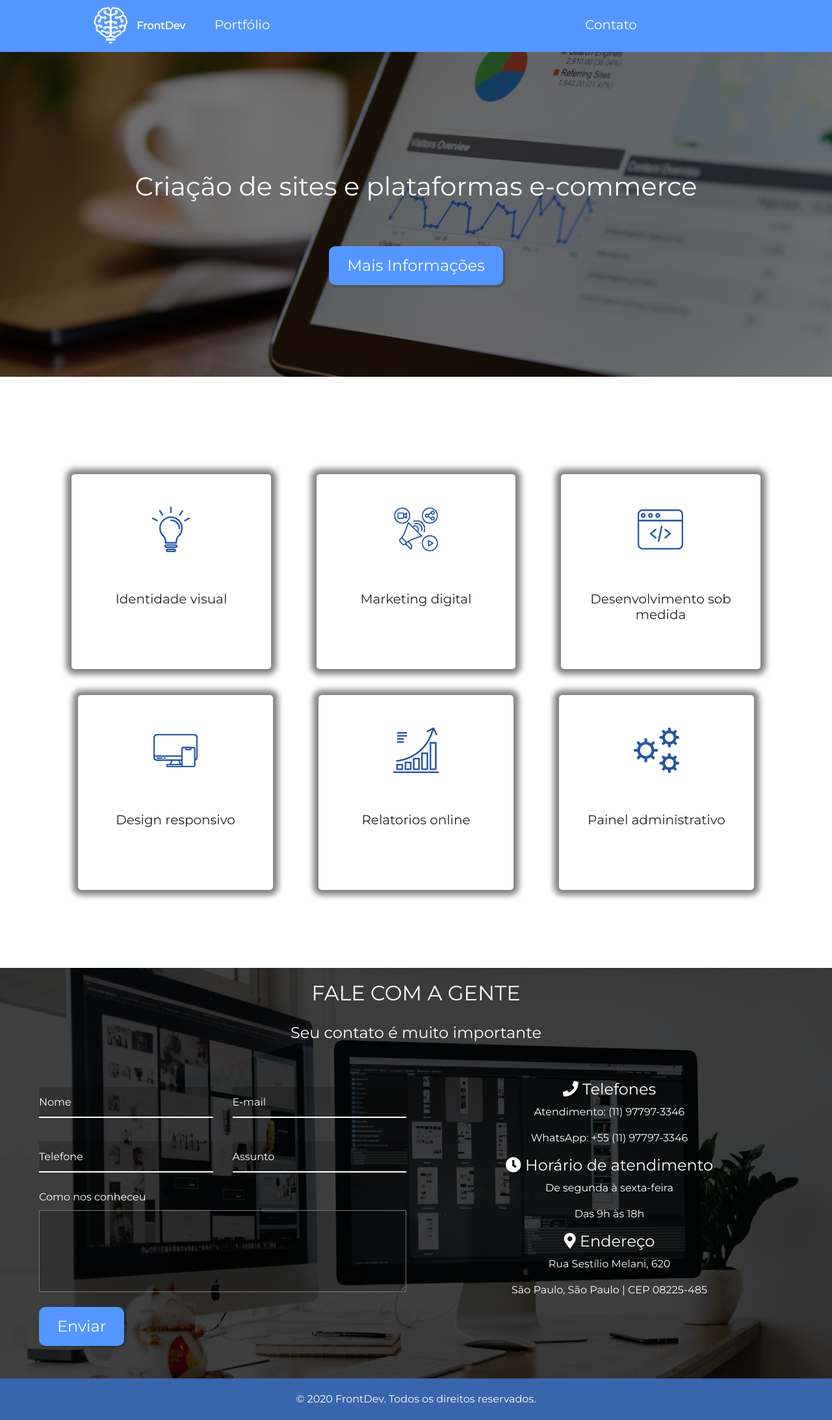
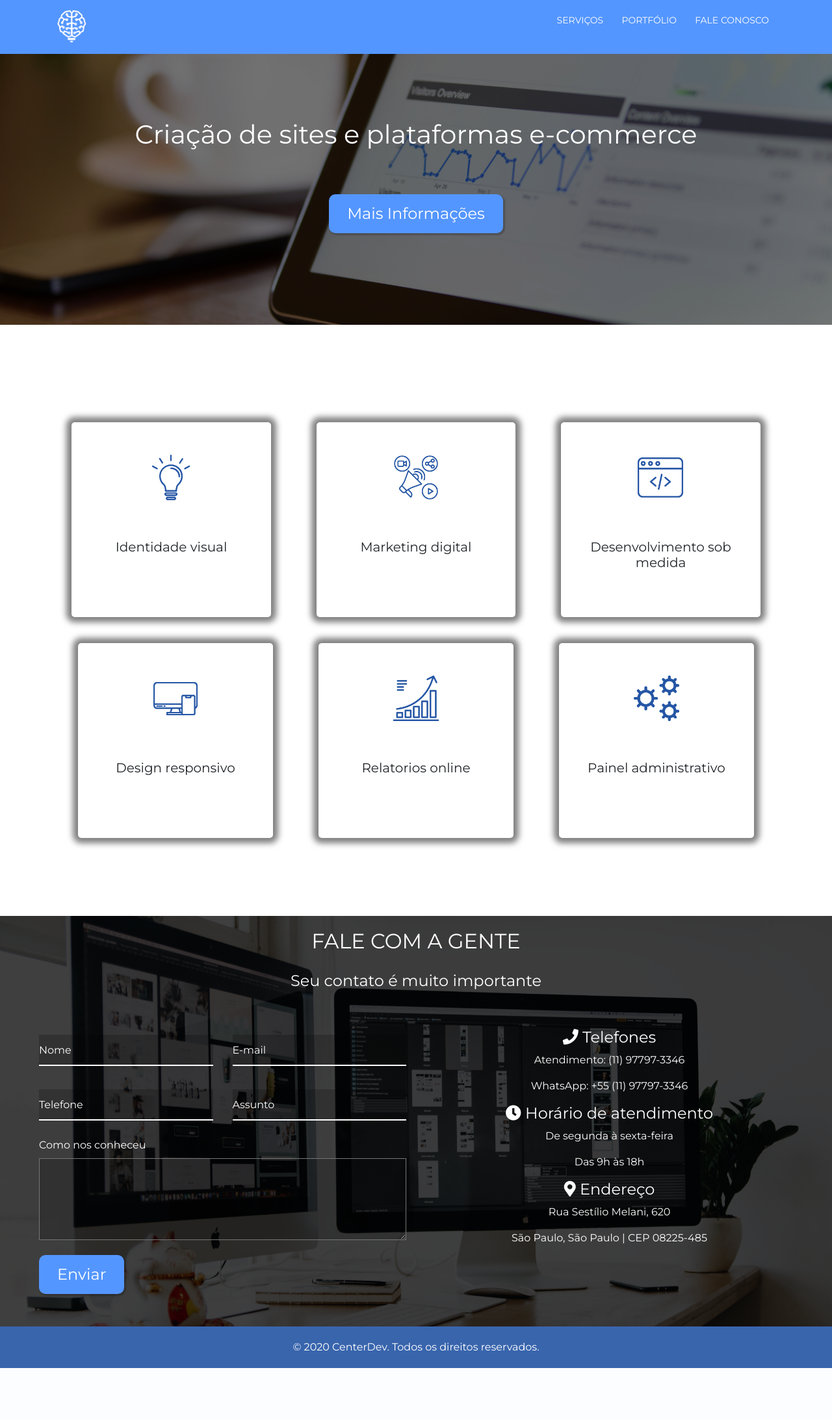
Before and after one commit to FrontDevWork/Center-Dev, a PHP site: page / in a window 1280 px wide. Shown: the whole page at 65% size. After the commit the page ends 2106 px from the top, so only its background shows below. Run offline with PHP 8.4, Linux system fonts and the light colour scheme.

Commit message:
ajuste menu

```diff
--- a/css/style.css
+++ b/css/style.css
@@ -1,91 +1,170 @@
 body {
   margin: 0;
   padding: 0;
-  box-sizing: border-box;
   font-family: 'Montserrat', sans-serif;
 }
 
 /* barra de menu*/
-.img-logo {
+
+/* .img-logo {
   width: 80px;
   height: 80px;
   padding: 10px;
   margin-left: 30px;
-}
-
+} */
+/*
 ul {
   list-style: none;
-}
+} */
 
-.menu-nav {
-  width: 100%;
-  max-width: 1590px;
-}
 
 header {
   position: fixed;
+  background: #5496FF;
+  z-index: 999;
   width: 100%;
   top: 0;
   left: 0;
-  background: #5496ff;
+  right: 0;
+  transition: .3s;
 }
 
-.content-header {
-  display: flex;
-  align-items: center;
-  /* justify-content: space-between; */
-  padding: 0 100px;
-  background: #5496ff;
+header.header-scroll {
+  background: rgba(84, 150, 255,0.8);
+  -webkit-backdrop-filter: saturate(180%) blur(20px);
+  backdrop-filter: saturate(180%) blur(20px);
 }
 
-.open-nav {
-  display: none;
+#logo {
+padding: 15px 0;
+width: 50px;
 }
 
-nav {
-  width: 100%;
-  max-width: 700px;
+#menu > ul {
+margin: 0;
+padding: 0;
 }
 
-.nome-logo {
-  color: #fff;
+
+#menu > ul > li {
+  margin: 0;
+  padding: 0;
+  display: inline;
 }
 
-nav .list-menu {
-  display: flex;
-  justify-content: space-between;
-  align-items: center;
-  margin-top: 12px;
+#menu > ul > li > a {
+font-size: 14px;
+  padding: 22px 12px;
+  line-height: 62px;
+  text-transform: uppercase;
+  color: #fff;
+  text-decoration: none;
+  transition: .4s;
 }
 
-nav .list-menu a {
-  position: relative;
-  text-decoration: none;
-  color: #ffffff;
-  text-transform: capitalize;
-  font-size: 20px;
-  padding: 5px;
+#menu > ul > li > a:hover {
+opacity: .8;
 }
 
-nav .list-menu a:hover {
-  color: #ffffff;
+#btn-toggle-menu {
+  cursor: pointer;
+  display: none;
+  position: relative;
+  width: 28px;
+  float: right;
+  padding: 14px 0;
 }
 
-nav .list-menu a::before {
-  content: "";
-  position: absolute;
-  width: 0;
-  height: 2px;
-  left: 0;
-  bottom: 0;
-  background-color: #ffffff;
-  transition: all 0.3s ease;
+#btn-toggle-menu div {
+  opacity: 1;
+  background-color: #fff;
+  height: 3px;
+  border-radius: 3px;
+  margin: 2px 0;
+  float: right;
+  transition: all 0.5s ease-in-out, opacity 0.5s ease-in-out;
 }
 
-nav .list-menu a:hover::before {
+#btn-toggle-menu div:first-child, #btn-toggle-menu div:nth-child(3n) {
+  width: 80%;
+}
+
+#btn-toggle-menu div:nth-child(2n), #btn-toggle-menu div:nth-child(4n) {
   width: 100%;
-  transition: all 0.3s ease;
 }
+
+#btn-toggle-menu.menu-close div:first-child, #btn-toggle-menu.menu-close div:nth-child(3n){
+  opacity: 0;
+  transition: opacity 0s ease-in-out;
+}
+
+#btn-toggle-menu.menu-close div:nth-child(2n) {
+  -webkit-transform: translateY(6px) rotate(45deg);
+  transform: translateY(6px) rotate(45deg);
+  position: absolute;
+  top: 18px;
+}
+
+#btn-toggle-menu.menu-close div:nth-child(4n) {
+  -webkit-transform: translateY(6px) rotate(-45deg);
+  transform: translateY(6px) rotate(-45deg);
+  position: absolute;
+  top: 18px;
+}
+
+#menu-mobile {
+  display: none;
+  overflow-y: auto;
+  overflow-x: hidden;
+  z-index: 999999;
+  position: fixed;
+  top: 0;
+  bottom: 0;
+  left: 0;
+  width: 300px;
+  max-width: 100%;
+  background-color: #dddbdb;
+  box-shadow: 12px 0px 20px 0px rgba(0, 0, 0, 0.5);
+}
+
+#menu-mobile button, #menu-mobile button:focus {
+  outline: none;
+  position: relative;
+  width: 100%;
+  border: none;
+  padding: 16px 35px 16px 14px;
+  margin-bottom: 2px;
+  text-align: left;
+  background-color: #fff;
+  font-size: 15px;
+}
+
+
+#menu-mobile p {
+  margin-top: 12px;
+  margin-bottom: 15px;
+  margin-left: 14px;
+}
+
+@media(max-width: 1200px){
+  header {
+      height: 56px;
+  }
+
+  #logo {
+      padding: 12px 0 18px;
+      width: 40px;
+  }
+
+  #menu {
+      display: none;
+  }
+
+  #btn-toggle-menu {
+      display: block;
+  }
+}
+
 
 /*Banner*/
 
@@ -105,9 +184,6 @@ nav .list-menu a:hover::before {
   text-align: center;
   padding: 3% 4%;
 }
-
-
-
 .btn-conhecer {
   font-size: 1.5em;
   text-align: center;
@@ -145,8 +221,6 @@ nav .list-menu a:hover::before {
     transform: translateY(0);
   }
 }
-
-
 
 .titulo-banner {
   text-align: center;
@@ -192,13 +266,22 @@ nav .list-menu a:hover::before {
   filter: blur(0px) brightness(0%) contrast(100%) grayscale(0%) hue-rotate(50deg) invert(100%) opacity(97%) saturate(72%) sepia(0%);
 }
 
-.box-contato {
-  background-image: url(../img/banner-footer.png);
-  background-position: center center;
-  background-size: cover;
+
+@media(max-width: 1200px) {
+  .card-grupo .col-sm-4 {
+    flex: 100%;
+    max-width: 100%;
+    width: 150px;
+  }
+
 }
+/* Contato */
+  .box-contato {
+    background-image: url(../img/banner-footer.png);
+    background-position: center center;
+    background-size: cover;
+  }
 
-/* Contato */
 .contato {
   text-align: center;
   margin-top: 100px;
@@ -259,7 +342,6 @@ textarea,
 input {
   width: 100%;
   background: rgba(0, 0, 0, 0.2);
-
 }
 
 .textarea-container label {
@@ -282,7 +364,6 @@ input {
 .input-container input:focus {
   border: 0;
   border-bottom: 2px solid #5496FF;
-
 }
 
 .textarea-container textarea:focus {
@@ -328,63 +409,3 @@ button.btn-formulario:hover {
   text-align: center;
   font-weight: 500;
 }
-
-.text-uppercase.font-weight-bold {
-  text-align: center;
-  color: #5496FF;
-}
-
-.menu {
-  transition: 0.3s ease;
-}
-
-/*novo menu*/
-
-@media (max-width: 550px) {
-  nav {
-    position: fixed;
-    top: 0;
-    left: 100%;
-    width: 100%;
-    height: 100%;
-    background: #5496ff;
-  }
-
-  nav .list-menu {
-    flex-direction: column;
-    margin: 0;
-    padding: 60px 0 0 0;
-  }
-
-  nav .list-menu a {
-    display: block;
-    margin-bottom: 20px;
-  }
-
-  .open-nav {
-    position: relative;
-    display: block;
-    width: 40px;
-    height: 30px;
-    z-index: 3;
-    border-color: #fff;
-    padding-bottom: 27px;
-    margin-right: 10px;
-  }
-
-  .open-nav i {
-    color: #fff;
-  }
-
-  nav.menu.active {
-    left: 0;
-  }
-}
-
-@media(max-width: 1200px) {
-  .card-grupo .col-sm-4 {
-    flex: 100%;
-    max-width: 100%;
-    width: 150px;
-  }
-}
--- a/footer.php
+++ b/footer.php
@@ -3,7 +3,7 @@
     <div class="container-fluid">
         <div class="row">
             <div class="col-sm-12">
-                <p>© 2020 FrontDev. Todos os direitos reservados.</p>
+                <p>© 2020 CenterDev. Todos os direitos reservados.</p>
             </div>
         </div>
     </div>
--- a/header.php
+++ b/header.php
@@ -8,7 +8,7 @@
     <title>Criação de Sites e Soluções sob medida | CenterDev</title>
     <meta name="description"
         content="A CenterDev é uma empresa de criação de sites, marketing digital, lojas virtuais e outras soluções do mercado da tecnologia.">
-        <meta name="author" content="CenterDev">
+    <meta name="author" content="CenterDev">
     <!-- Tell the browser to be responsive to screen width -->
     <meta content="width=device-width, initial-scale=1, maximum-scale=1, user-scalable=no" name="viewport">
     <link rel="apple-touch-icon" sizes="57x57" href="favicon/apple-icon-57x57.png">
@@ -31,34 +31,39 @@
     <!-- Bootstrap CSS -->
     <link rel="stylesheet" href="https://stackpath.bootstrapcdn.com/bootstrap/4.3.1/css/bootstrap.min.css"
         integrity="sha384-ggOyR0iXCbMQv3Xipma34MD+dH/1fQ784/j6cY/iJTQUOhcWr7x9JvoRxT2MZw1T" crossorigin="anonymous">
-    <link rel="stylesheet" href="css/style.css">
+
+    <link rel="stylesheet" href="https://cdnjs.cloudflare.com/ajax/libs/animate.css/3.7.2/animate.min.css">
+
     <link href="https://fonts.googleapis.com/css?family=Montserrat&display=swap" rel="stylesheet">
     <link href="plugins/fontawesome-free/css/all.css" rel="stylesheet">
     <link href="plugins/fontawesome-free/css/brands.css" rel="stylesheet">
+    <link rel="stylesheet" href="css/style.css">
 
 </head>
 
 <body>
+    <header class="header-top">
+        <div class="container">
+            <div class="row">
+                <div class="col">
+                    <img id="logo" src="img/logo-branco.png" alt="CenterDev" class="float-left animated fadeInUp delay-1s">
+                    <div id="menu" class="animated fadeInUp delay-1s">
 
+                        <ul class="float-right">
+                            <li id="menu-products"><a href="#">Serviços</a></li>
+                            <li><a href="#">Portfólio</a></li>
+                            <li><a href="#">Fale conosco</a></li>
+                        </ul>
+                    </div>
+                    <div id="btn-toggle-menu">
+                        <div></div>
+                        <div></div>
+                        <div></div>
+                        <div></div>
+                    </div>
+                </div>
+            </div>
+        </div>
+    </header>
 
-    <section class="menu-nav">
-        <div class="content-header">
-
-            <img src="img/logo-branco.png" alt="Logo" class="img-logo">
-            <div class="nome-logo">
-                <b>FrontDev</b>
-            </div>
-            <button class="open-nav btn">
-                <i class="fas fa-bars"></i>
-            </button>
-
-            <nav class="menu">
-                <ul class="list-menu">
-                    <li><a href="#">Portfólio</a></li>
-                    <li><a href="#">Contato</a></li>
-                </ul>
-
-            </nav>
-
-        </div>
-    </section>
+    <?php include 'menu-mobile.php'; ?>
--- a/js/app.js
+++ b/js/app.js
@@ -12,3 +12,35 @@ $(document).ready(function(){
         $('.open-nav').toggleClass('open');
     });
 });
+
+var btnToggleMenu = document.getElementById('btn-toggle-menu');
+btnToggleMenu.onclick = function(){
+	btnToggleMenu.classList.toggle("menu-close");
+	if(btnToggleMenu.classList.contains('menu-close')){
+		showMenuMobile();
+	} else {
+		hideMenuMobile();
+	}
+}
+
+function showMenuMobile(){
+	document.getElementById("menu-mobile").classList.remove("slideOutLeft");
+	document.getElementById("menu-mobile").classList.add("slideInLeft");
+	document.getElementById("menu-mobile").style.display="block";
+}
+
+function hideMenuMobile(){
+	document.getElementById("menu-mobile").classList.remove("slideInLeft");
+	document.getElementById("menu-mobile").classList.add("slideOutLeft");
+}
+
+$(window).scroll(function() {
+	var height = $(window).scrollTop();
+	if(height  > 100) {
+		if(!$("header").hasClass('header-scroll')){
+			$("header").addClass('header-scroll');
+		}
+	} else{
+		$("header").removeClass('header-scroll');
+	}
+});
--- /dev/null
+++ b/menu-mobile.php
@@ -0,0 +1,13 @@
+<div id="menu-mobile" class="animated">
+	<div id="mainmenu-mobile" style="display: block;">
+
+		<div class="row">
+			<div class="col">
+				<p class="title-item-menu">Menu</p>
+			</div>
+		</div>
+		<button>Serviços</button>
+		<button>Portfólio</button>
+		<button>Fale Conosco</button>
+	</div>
+</div>
```
